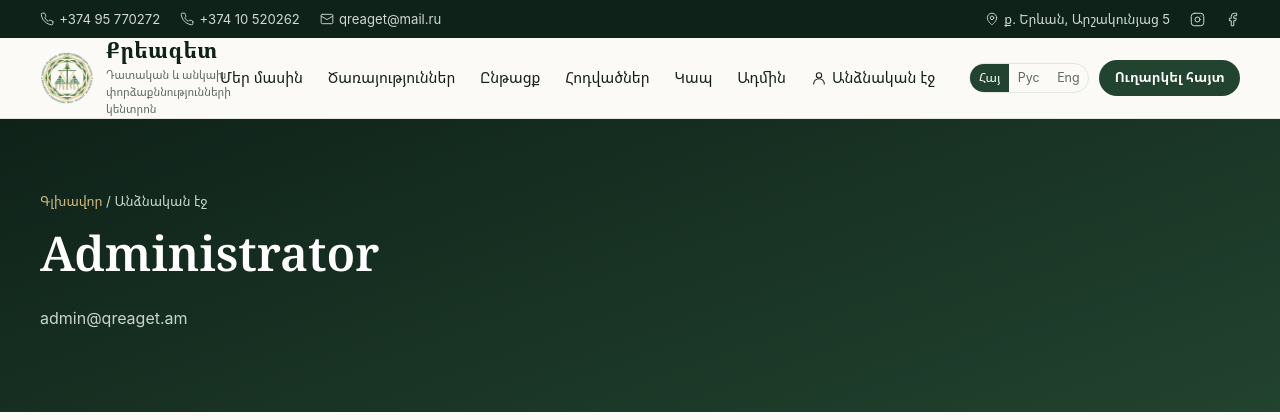
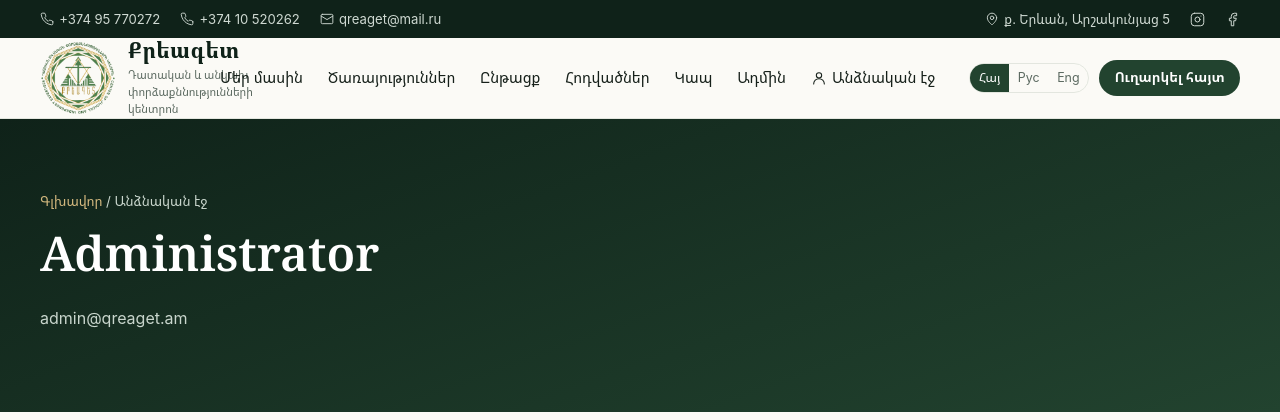
Before and after one commit to 790azat/qreaget, a Laravel app: page /account in a window 1280 px wide. Shown: the top 420 px of the page. Run offline with Laravel 12, Linux system fonts and the light colour scheme; a user stored in the database is signed in; data comes from the database, SQL or seed files in the repository; data that the repository does not hold is empty; some libraries are stand-ins or nearby versions.

Commit message:
Bigger logo in the header (76px on desktop)
Co-Authored-By: Claude Opus 5.5 <noreply@anthropic.com>
Claude-Session: https://claude.ai/code/session_01HGDin8N3VWKzd6PoDMHAUq

```diff
--- a/public/css/site.css
+++ b/public/css/site.css
@@ -54,6 +54,8 @@ html[lang="hy"] .btn-sm{padding-top:.44em;padding-bottom:.66em}
 .header .container{display:flex;align-items:center;gap:24px;min-height:78px}
 .brand{display:flex;align-items:center;gap:12px;color:var(--g900)}
 .brand img{width:54px;height:54px}
+.header .brand img{width:76px;height:76px}
+@media(max-width:560px){.header .brand img{width:54px;height:54px}}
 .brand b{font-family:var(--serif);font-size:1.35rem;letter-spacing:.04em;display:block;line-height:1.1}
 .brand small{display:block;font-size:.7rem;color:var(--muted);max-width:220px;line-height:1.55;margin-top:4px}
 .nav{display:flex;gap:4px;margin-left:auto;align-items:center}
--- a/resources/views/errors/layout.blade.php
+++ b/resources/views/errors/layout.blade.php
@@ -7,7 +7,7 @@
 <title>@yield('code') · Քրեագետ</title>
 <link rel="icon" type="image/png" href="{{ asset('favicon.png') }}?v=2">
 <link href="https://fonts.googleapis.com/css2?family=Noto+Sans+Armenian:wght@400;600&family=Noto+Serif+Armenian:wght@600&display=swap" rel="stylesheet">
-<link rel="stylesheet" href="{{ asset('css/site.css') }}?v=11">
+<link rel="stylesheet" href="{{ asset('css/site.css') }}?v=12">
 <style>
 .err{min-height:100vh;display:grid;place-items:center;text-align:center;padding:40px 16px;background:linear-gradient(160deg,var(--g900),var(--g700));color:#c9d6cd}
 .err img{width:120px;height:120px;background:#fff;border-radius:50%;padding:6px;margin:0 auto 24px}
--- a/resources/views/layouts/site.blade.php
+++ b/resources/views/layouts/site.blade.php
@@ -13,7 +13,7 @@
 <link rel="icon" type="image/png" href="{{ asset('favicon.png') }}?v=2">
 <link rel="preconnect" href="https://fonts.googleapis.com"><link rel="preconnect" href="https://fonts.gstatic.com" crossorigin>
 <link href="https://fonts.googleapis.com/css2?family=Noto+Sans+Armenian:wght@400;500;600;700&family=Noto+Serif+Armenian:wght@500;600;700&family=Noto+Sans:wght@400;500;600;700&family=Noto+Serif:ital,wght@0,500;0,600;1,500&display=swap" rel="stylesheet">
-<link rel="stylesheet" href="{{ asset('css/site.css') }}?v=11">
+<link rel="stylesheet" href="{{ asset('css/site.css') }}?v=12">
 {!! setting('analytics_code') !!}
 </head>
 <body>
```
